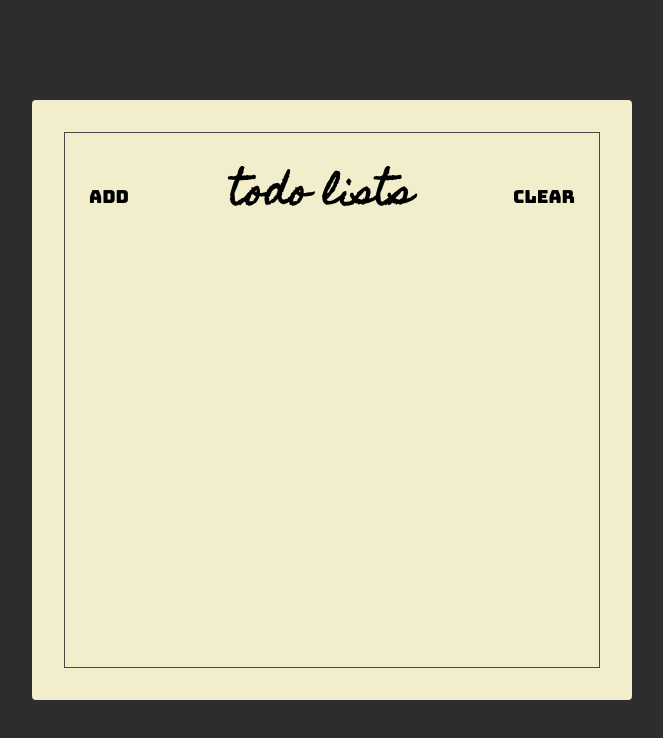
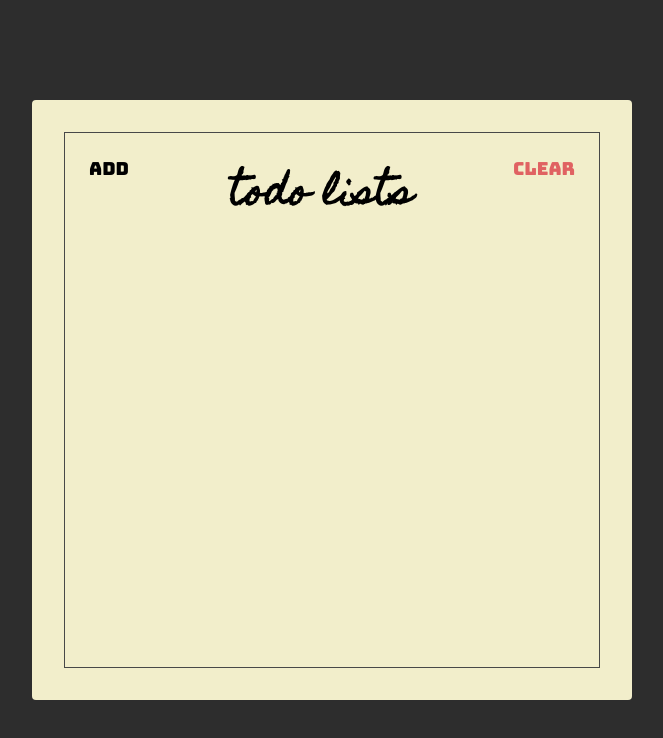
Before and after one commit to Sholahudin/react-course-starter, a website: page index.html in a window 1280 px wide. Shown: the whole page, without its empty margins (308-971 px from the left). Drawn offline with Linux system fonts and the light colour scheme.

Commit message:
Membuat Header Section

```diff
--- a/index.html
+++ b/index.html
@@ -26,7 +26,7 @@
         <div class="header">
           <button class="header-btn">Add</button>
           <h1 class="header-title">ToDo Lists</h1>
-          <button class="header-btn">Clear</button>
+          <button class="header-btn main-red-color">Clear</button>
         </div>
       </div>
     </div>
--- a/styles.css
+++ b/styles.css
@@ -1,5 +1,13 @@
 * {
   box-sizing: border-box;
+}
+
+:root {
+  --main-red-color: #e06262;
+}
+
+.main-red-color {
+  color: var(--main-red-color);
 }
 
 html {
@@ -36,10 +44,14 @@ body {
 .frame {
   border: 1px solid #484848;
   height: 100%;
+
+  display: flex;
+  flex-direction: column;
 }
 
 .header {
   display: flex;
+  align-items: flex-start;
 }
 
 .header-title {
```
